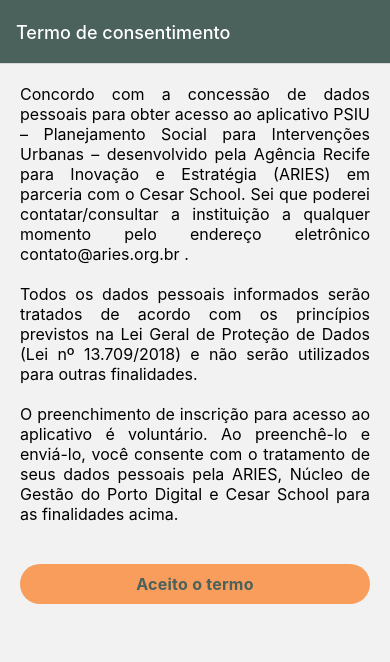
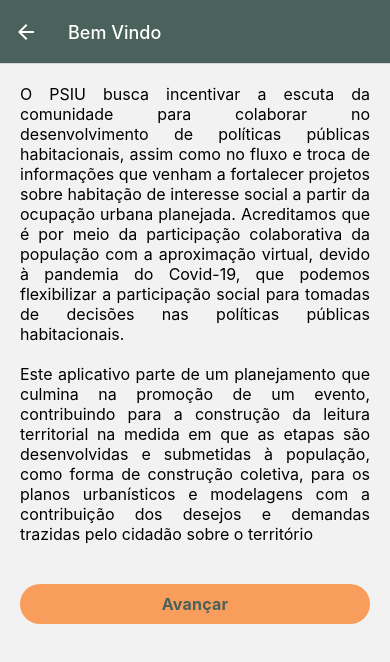
Before and after one commit to mayllonvrs/psiu_app, a React Native app: screen /BemVindo in a window 390 px wide. Shown: the top 662 px of the page. Built offline with nearby package versions, Linux system fonts and the light colour scheme.

Commit message:
Adicionada tela de bem vindo

```diff
--- /dev/null
+++ b/src/BemVindo/index.js
@@ -0,0 +1,65 @@
+import React, { Component } from "react";
+import { Pressable, ScrollView, StyleSheet, Text } from "react-native";
+
+export default class BemVindo extends Component{
+
+    constructor(props){
+        super(props)
+        this.state = {
+            morador: this.props.route.params?.response.morador,
+            navigation: this.props.navigation
+        }
+        console.log(this.state.morador)
+    }
+
+    render(){
+        return(
+            <ScrollView style={styles.container}>
+                <Text style={styles.text}>
+
+                O PSIU busca incentivar a escuta da comunidade para colaborar no desenvolvimento de políticas públicas habitacionais, assim como no fluxo e troca de informações que venham a fortalecer projetos sobre habitação de interesse social a partir da ocupação urbana planejada. Acreditamos que é por meio da participação colaborativa da população com a aproximação virtual, devido à pandemia do Covid-19, que podemos flexibilizar a participação social para tomadas de decisões nas políticas públicas habitacionais.
+                {"\n"}{"\n"}Este aplicativo parte de um planejamento que culmina na promoção de um evento, contribuindo para a construção da leitura territorial na medida em que as etapas são desenvolvidas e submetidas à população, como forma de construção coletiva, para os planos urbanísticos e modelagens com a contribuição dos desejos e demandas trazidas pelo cidadão sobre o território
+
+                </Text>
+                <Pressable
+                    style={styles.button}
+                    onPress={() => this.state.navigation.navigate('Home', {morador: this.state.morador})}
+                    >
+                    <Text style={styles.textButton}>Avançar</Text>
+                </Pressable>
+            </ScrollView>
+        )
+    }
+
+}
+
+const styles = StyleSheet.create({
+    button: {
+        alignItems: 'center',
+        justifyContent: 'center',
+        paddingVertical: 12,
+        paddingHorizontal: 32,
+        marginBottom: 50,
+        borderRadius: 25,
+        elevation: 3,
+        backgroundColor: '#F89D5B',
+        width: 350,
+        marginTop: 10,
+        height: 40,
+    },
+    textButton: {
+        fontSize: 16,
+        lineHeight: 21,
+        fontWeight: 'bold',
+        letterSpacing: 0.25,
+        color: '#4B615B',
+      },
+    text: {
+        fontSize: 16,
+        textAlign: 'justify',
+        marginBottom: 30
+      },
+      container:{
+          padding: 20,
+      }
+  });
--- a/src/HomeScreen/index.js
+++ b/src/HomeScreen/index.js
@@ -8,10 +8,11 @@
   constructor(props){
     super(props)
     this.state = {
-      morador: this.props.route.params?.response.morador,
+      morador: this.props.route.params?.morador,
       navigation: this.props.navigation
 
     }
+    console.log(this.state.morador)
   }
 
   render(){
--- a/src/Morador/index.js
+++ b/src/Morador/index.js
@@ -85,15 +85,14 @@
             , config
         ).then(
             response => this.setState({morador: response.data}))
-        .then(() => this.props.navigation.navigate("Home", {response: this.state.morador}))
+        .then(() => this.props.navigation.navigate("BemVindo", {response: this.state.morador}))
         .catch(function(error) {
             ToastAndroid.showWithGravity(
                 "Não foi possível realizar o cadastro",
                 ToastAndroid.LONG,
                 ToastAndroid.BOTTOM
             )
-        }).then(() => this.props.navigation.navigate("Home"));
-
+        })
     }
 
     render(){
--- a/src/PsiuStack/index.js
+++ b/src/PsiuStack/index.js
@@ -7,6 +7,7 @@
 import Consentimento from '../Consentimento';
 import Andamento from '../Andamento';
 import TabuleiroMedio from '../TabuleiroMedio'
+import BemVindo from '../BemVindo';
 
 
 const Stack = createStackNavigator();
@@ -21,6 +22,7 @@
       <Stack.Screen name="Informes" component={Informes} options={{headerStyle: {backgroundColor: '#4B615B',}, headerTintColor: "#FFFFFF"}}/>
       <Stack.Screen name="Andamento" component={Andamento} options={{ title: 'Andamento das obras', headerStyle: {backgroundColor: '#4B615B',}, headerTintColor: "#FFFFFF"}}/>
       <Stack.Screen name="TabuleiroMedio" component={TabuleiroMedio} options={{ title: 'Tabuleiro Médio', headerStyle: {backgroundColor: '#4B615B',}, headerTintColor: "#FFFFFF"}}/>
+      <Stack.Screen name="BemVindo" component={BemVindo} options={{ title: 'Bem Vindo', headerStyle: {backgroundColor: '#4B615B',}, headerTintColor: "#FFFFFF"}}/>
     </Stack.Navigator>
   );
 }
```
